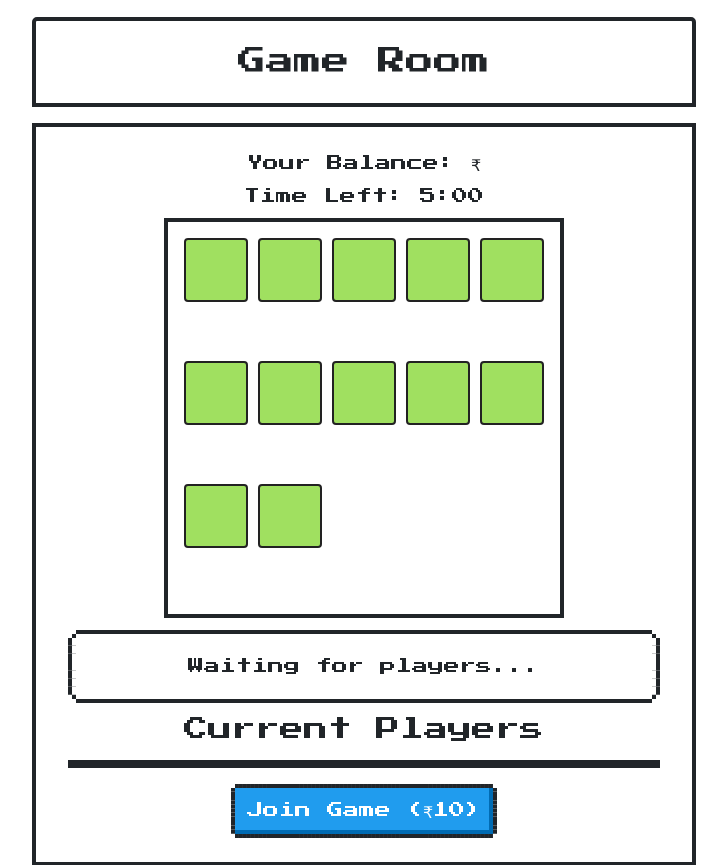
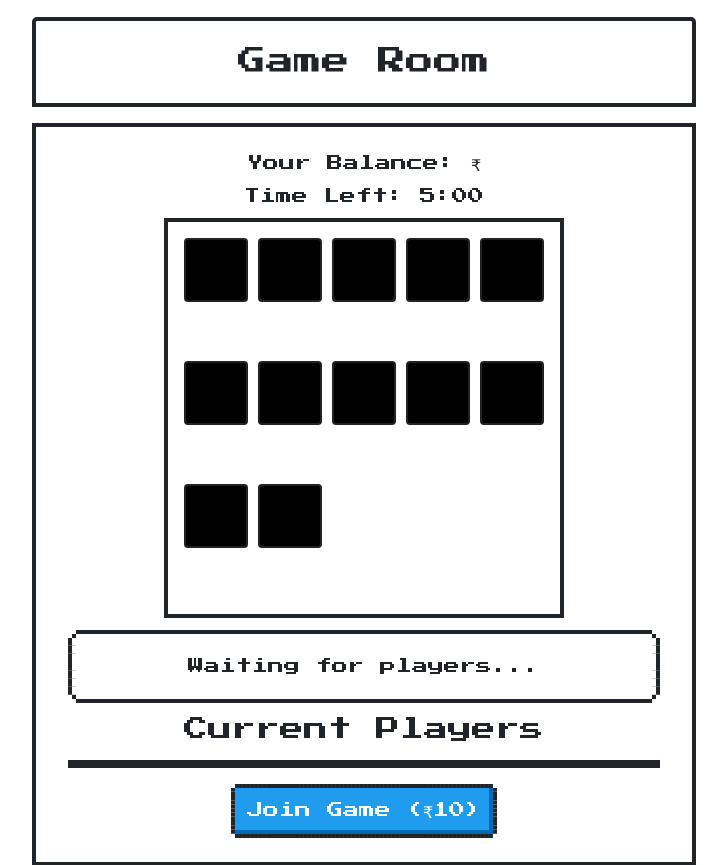
Before and after one commit to ritz541/iamwheel, a Flask app: template templates/game.html in a window 1280 px wide. Shown: the part 269-1134 px from the top of the page, without its empty margins (276-1003 px from the left). Run offline with Flask 3, Linux system fonts and the light colour scheme; the template is opened without the code that fills it, so the values that code supplies are empty; some libraries are stand-ins or nearby versions.

Commit message:
a small color tweak

```diff
--- a/static/css/wheel.css
+++ b/static/css/wheel.css
@@ -56,7 +56,7 @@ body {
 }
 
 .grid-cell {
-    background-color: #a0e060; /* green background */
+    background-color: #000000; /* green background */
     border: 2px solid #222;
     border-radius: 4px;
     display: flex;
```
